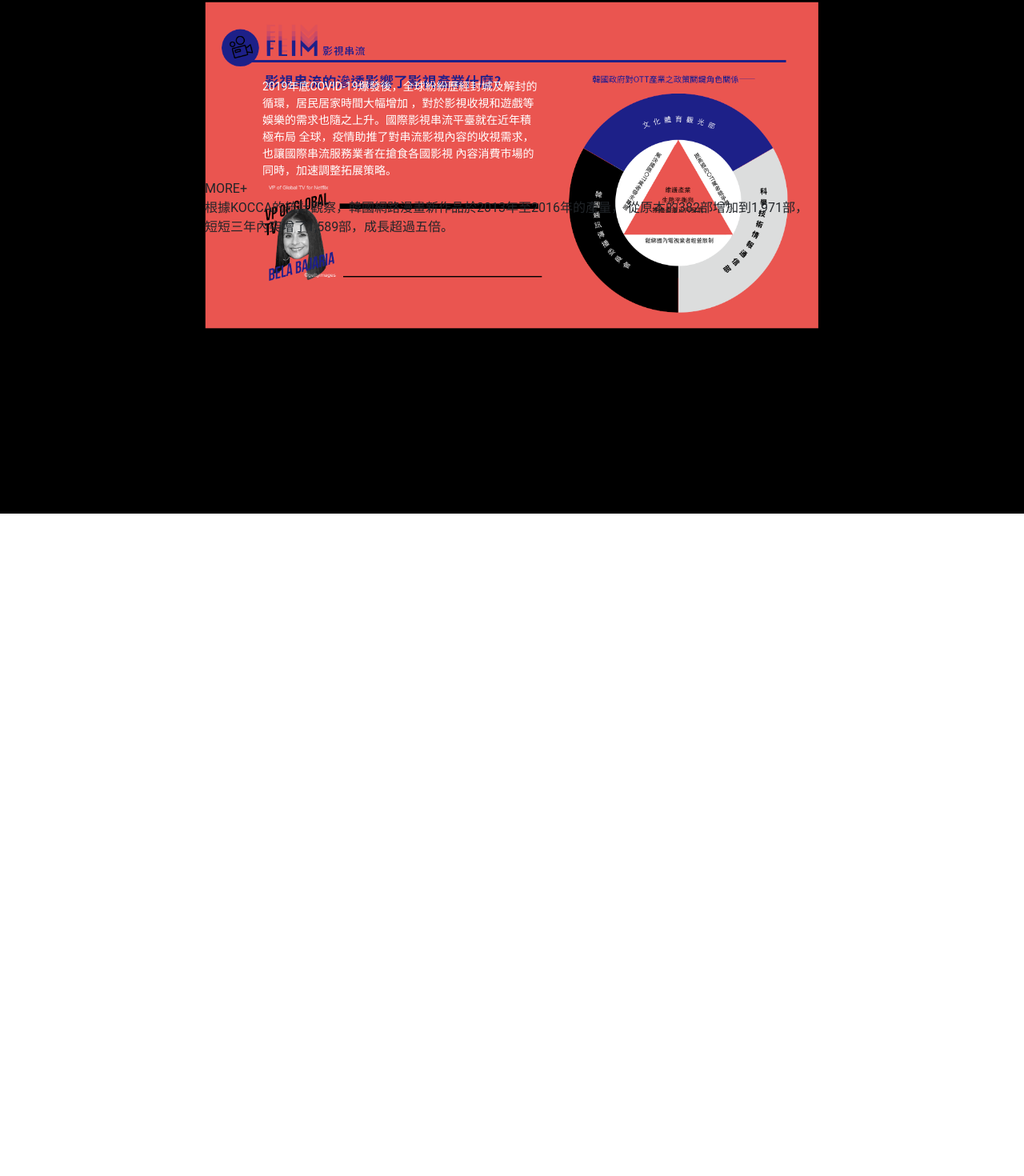
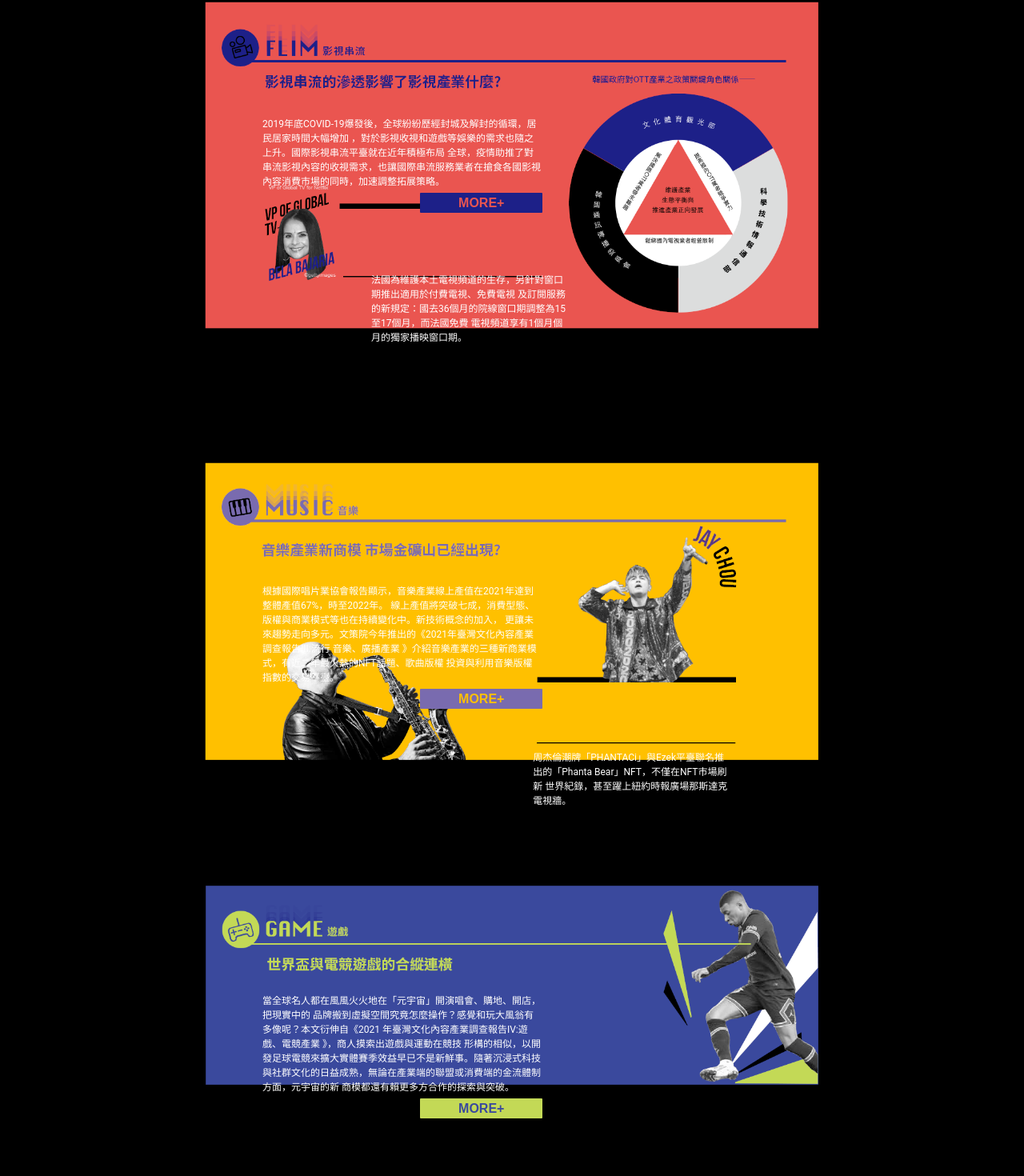
Before and after one commit to kurtzhou1/taicca, a React (Create React App) app: page / in a window 1280 px wide. Shown: the part 2126-3596 px from the top of the page at 80% size. Before the commit the page ends 2768 px from the top, so only its background shows below. Built offline with nearby package versions, Linux system fonts and the light colour scheme.

Commit message:
[dev]black done

```diff
--- a/src/components/App.jsx
+++ b/src/components/App.jsx
@@ -3,6 +3,8 @@ import Kv from './Kv';
 import Focus from './Focus';
 import Comic from './Comic';
 import Flim from './Flim';
+import Music from './Music';
+import Game from './Game';
 
 const Containers = () => {
 
@@ -11,7 +13,10 @@ const Containers = () => {
             <div className='page'><Kv /></div>
             <div className='page_black first'><Focus /></div>
             <div className='page_black'><Comic /></div>
-            <div className='page_black'><Flim /></div>
+            <div className='page_black tune1'><Flim /></div>
+            <div className='page_black tune2'><Music /></div>
+            <div className='page_black tune3'><Game /></div>
+            <div className='page'>123</div>
             {/* <section id="HOME"><Home/></section>
             <section id="ABOUT"><About/></section>
             <section id="PROJECT"><Project /></section> */}
--- a/src/components/Flim.jsx
+++ b/src/components/Flim.jsx
@@ -20,8 +20,9 @@ const Flim = () => {
                 <div className="button">MORE+</div>
             </div>
             <div className="block3">
-                根據KOCCA的統計觀察，韓國網路漫畫新作品於2013年至2016年的產量，
-                從原本的382部增加到1,971部，短短三年內突增了1,589部，成長超過五倍。
+                法國為維護本土電視頻道的生存，另針對窗口期推出適用於付費電視、免費電視
+                及訂閱服務的新規定：國去36個月的院線窗口期調整為15至17個月，而法國免費
+                電視頻道享有1個月個月的獨家播映窗口期。
             </div>
         </div>
     );
--- /dev/null
+++ b/src/components/Game.jsx
@@ -0,0 +1,28 @@
+import React from 'react';
+import './styles/page_black.scss'
+
+const Game = () => {
+
+    return (
+        <div className="game">
+            <div className="block1">
+                {/* <div className="title">
+                    影視串流的滲透影響了影視產業什麼？
+                </div> */}
+                <div className="content">
+                    當全球名人都在風風火火地在「元宇宙」開演唱會、購地、開店，把現實中的
+                    品牌搬到虛擬空間究竟怎麼操作？感覺和玩大風翁有多像呢？本文衍伸自《2021
+                    年臺灣文化內容產業調查報告IV:遊戲、電競產業 》，商人摸索出遊戲與運動在競技
+                    形構的相似，以開發足球電競來擴大實體賽季效益早已不是新鮮事。隨著沉浸式科技
+                    與社群文化的日益成熟，無論在產業端的聯盟或消費端的金流體制方面，元宇宙的新
+                    商模都還有賴更多方合作的探索與突破。
+                </div>
+            </div>
+            <div className="block2">
+                <div className="button">MORE+</div>
+            </div>
+        </div>
+    );
+}
+
+export default Game;
--- /dev/null
+++ b/src/components/Music.jsx
@@ -0,0 +1,31 @@
+import React from 'react';
+import './styles/page_black.scss'
+
+const Music = () => {
+
+    return (
+        <div className="music">
+            <div className="block1">
+                {/* <div className="title">
+                    影視串流的滲透影響了影視產業什麼？
+                </div> */}
+                <div className="content">
+                    根據國際唱片業協會報告顯示，音樂產業線上產值在2021年達到整體產值67%，時至2022年。
+                    線上產值將突破七成，消費型態、版權與商業模式等也在持續變化中。新技術概念的加入，
+                    更讓未來趨勢走向多元。文策院今年推出的《2021年臺灣文化內容產業調查報告III:流行
+                    音樂、廣播產業 》介紹音樂產業的三種新商業模式，有近二年最火熱的NFT話題、歌曲版權
+                    投資與利用音樂版權指數的交易平臺。
+                </div>
+            </div>
+            <div className="block2">
+                <div className="button">MORE+</div>
+            </div>
+            <div className="block3">
+                周杰倫潮牌「PHANTACi」與Ezek平臺聯名推出的「Phanta Bear」NFT，不僅在NFT市場刷新
+                世界紀錄，甚至躍上紐約時報廣場那斯達克電視牆。
+            </div>
+        </div>
+    );
+}
+
+export default Music;
--- a/src/components/styles/page_black.scss
+++ b/src/components/styles/page_black.scss
@@ -24,6 +24,7 @@
         width: 55%;
         display: flex;
         justify-content: end;
+        margin-top: 0.3rem;
         .button{
             width: auto;
             color: #09361b;
@@ -46,9 +47,10 @@
 
 .flim{
     background-image: url(../images/black_page/flim.png);
+    position: relative;
     .block1{
         margin-left: 4.5rem;
-        margin-top: 6rem;
+        margin-top: 9rem;
         .title{
             color: #fff67f;
             width: 50%;
@@ -58,7 +60,108 @@
         .content{
             color: white;
             width: 50%;
-            font-size: 14px;
+            font-size: 12px;
+        }
+    }
+    .block2{
+        width: 55%;
+        display: flex;
+        justify-content: end;
+        margin-top: 0.3rem;
+        .button{
+            width: auto;
+            color: #ea5550;
+            background-color: #1d2088;
+            border-radius: 1px;
+            padding: 0.05rem 3rem;
+            font-family: sans-serif;
+            font-weight: bold;
+        }
+    }
+    .block3{
+        color: white;
+        font-size: 12px;
+        position: absolute;
+        bottom: 9.2rem;
+        width: 32%;
+        left: 13rem;
+    }
+}
+
+.music{
+    background-image: url(../images/black_page/music.png);
+    position: relative;
+    .block1{
+        margin-left: 4.5rem;
+        margin-top: 9.5rem;
+        // .title{
+        //     color: #fff67f;
+        //     width: 50%;
+        //     font-size: 20px;
+        //     margin-bottom: 0.5rem;
+        // }
+        .content{
+            color: white;
+            width: 50%;
+            font-size: 12px;
+        }
+    }
+    .block2{
+        width: 55%;
+        display: flex;
+        justify-content: end;
+        margin-top: 0.3rem;
+        .button{
+            width: auto;
+            color: #ffc000;
+            background-color: #796baf;
+            border-radius: 1px;
+            padding: 0.05rem 3rem;
+            font-family: sans-serif;
+            font-weight: bold;
+        }
+    }
+    .block3{
+        color: white;
+        font-size: 12px;
+        position: absolute;
+        bottom: 6rem;
+        width: 32%;
+        right: 7rem;
+    }
+}
+
+.game{
+    background-image: url(../images/black_page/game.png);
+    position: relative;
+    .block1{
+        margin-left: 4.5rem;
+        margin-top: 8.5rem;
+        // .title{
+        //     color: #fff67f;
+        //     width: 50%;
+        //     font-size: 20px;
+        //     margin-bottom: 0.5rem;
+        // }
+        .content{
+            color: white;
+            width: 50%;
+            font-size: 12px;
+        }
+    }
+    .block2{
+        width: 55%;
+        display: flex;
+        justify-content: end;
+        margin-top: 0.3rem;
+        .button{
+            width: auto;
+            color: #3a499d;
+            background-color: #c3d956;
+            border-radius: 1px;
+            padding: 0.05rem 3rem;
+            font-family: sans-serif;
+            font-weight: bold;
         }
     }
 }
--- a/src/index.scss
+++ b/src/index.scss
@@ -37,4 +37,13 @@ body {
     &.first {
         padding-top: 3rem;
     }
+    &.tune1 {
+        height: 72vh;
+    }
+    &.tune2 {
+        height: 66vh;
+    }
+    &.tune3 {
+        height: 46vh;
+    }
 }
```
Also changed, not shown: src/components/images/black_page/game.png (added), src/components/images/black_page/music.png (added).
